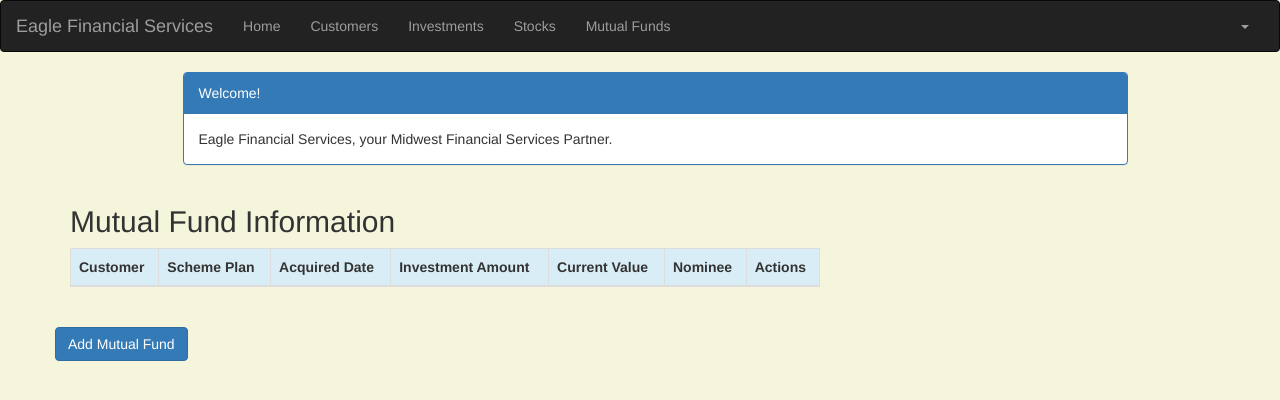
After one commit to Narahari-Sundaragopalan/efs_python, a Django app: page /mutualfund/ in a window 1280 px wide. The commit adds this page. Shown: the top 400 px of the page. Run offline with Django 3.2, Linux system fonts and the light colour scheme; a user stored in the database is signed in; tables that the repository leaves empty hold one stand-in row (values such as "Sample post"); lists and menus that the app fills with data are empty; some libraries are stand-ins or nearby versions.

Commit message:
Push on Git after mutual funds implementation

```diff
--- a/efsblog/portfolio/templates/portfolio/base.html
+++ b/efsblog/portfolio/templates/portfolio/base.html
@@ -72,6 +72,7 @@
                 <li><a href="{% url 'portfolio:customer_list' %}">Customers</a></li>
                 <li><a href="{% url 'portfolio:investment_list' %}">Investments</a></li>
                 <li><a href="{% url 'portfolio:stock_list' %}">Stocks</a></li>
+                <li><a href="{% url 'portfolio:mutualfund_list' %}">Mutual Funds</a></li>
             </ul>
             <ul class="nav navbar-nav navbar-right">
                 {% if user.is_authenticated %}
--- /dev/null
+++ b/efsblog/portfolio/templates/portfolio/mutualfund_list.html
@@ -0,0 +1,71 @@
+{% extends 'portfolio/base.html' %}
+{% block content %}
+    <!DOCTYPE html>
+    <html>
+    <head>
+        <meta charset="UTF-8">
+        <title>Eagle Financial</title>
+        <link rel="stylesheet" href="https://maxcdn.bootstrapcdn.com/bootstrap/3.3.4/css/bootstrap.min.css">
+
+    </head>
+    <body>
+    <style>
+        body {
+            background-color: beige;
+        }
+    </style>
+    <div class="container">
+        <div class="row">
+            <div class="col-md-10 col-md-offset-1">
+                <div class="panel panel-primary">
+                    <div class="panel-heading">Welcome!</div>
+                    <div class="panel-body">
+                        Eagle Financial Services, your Midwest Financial Services Partner.
+                    </div>
+                </div>
+            </div>
+        </div>
+    </div>
+    <div class="row">
+        <h2 style="padding-left: 15Px">Mutual Fund Information</h2>
+    </div>
+    <div>
+        <table class="table table-striped table-bordered table-hover">
+            <thead>
+            <tr class="bg-info">
+                <th>Customer</th>
+                <th>Scheme Plan</th>
+                <th>Acquired Date</th>
+                <th>Investment Amount</th>
+                <th>Current Value</th>
+                <th>Nominee</th>
+                <th colspan="3">Actions</th>
+            </tr>
+            </thead>
+            <tbody>
+            {% for mutualfund in mutualfunds %}
+                <tr>
+                    <td>{{ mutualfund.customer }}</td>
+                    <td>{{ mutualfund.scheme_plan }}</td>
+                    <td>{{ mutualfund.acquired_date }}</td>
+                    <td>{{ mutualfund.investment_amount }}</td>
+                    <td>{{ mutualfund.current_value }}</td>
+                    <td>{{ mutualfund.nominee }}</td>
+                    <td><a href="{% url 'portfolio:mutualfund_edit' pk=mutualfund.pk %}"
+                           class="btn btn-warning">Edit</a></td>
+                    <td><a href="{% url 'portfolio:mutualfund_delete' pk=mutualfund.pk %}"
+                           onclick="return confirm('Are you sure you want to delete?')"
+                           class="btn btn-danger">Delete</a>
+                    </td>
+                </tr>
+            {% endfor %}
+            </tbody>
+        </table>
+     <div class="row">
+            <a href="{% url 'portfolio:mutualfund_new' %}" class="row"><span
+                    class="btn btn-primary">Add Mutual Fund</span></a>
+        </div>
+    </div>
+    </body>
+    </html>
+{% endblock %}
--- a/efsblog/portfolio/urls.py
+++ b/efsblog/portfolio/urls.py
@@ -18,6 +18,10 @@ urlpatterns = [
     url(r'^investment/(?P<pk>\d+)/edit/$', views.investment_edit, name='investment_edit'),
     url(r'^investment/create/$', views.investment_new, name='investment_new'),
     url(r'^customers_json/', views.CustomerList.as_view()),
+    url(r'^mutualfund/$', views.mutualfund_list, name='mutualfund_list'),
+    url(r'^mutualfund/(?P<pk>\d+)/delete/$', views.mutualfund_delete, name='mutualfund_delete'),
+    url(r'^mutualfund/(?P<pk>\d+)/edit/$', views.mutualfund_edit, name='mutualfund_edit'),
+    url(r'^mutualfund/create/$', views.mutualfund_new, name='mutualfund_new'),
 ]
 
 urlpatterns = format_suffix_patterns(urlpatterns)
--- a/efsblog/portfolio/views.py
+++ b/efsblog/portfolio/views.py
@@ -156,14 +156,20 @@ def portfolio(request,pk):
    customers = Customer.objects.filter(created_date__lte=timezone.now())
    investments =Investment.objects.filter(customer=pk)
    stocks = Stock.objects.filter(customer=pk)
+   mutualfunds = MutualFund.objects.filter(customer=pk)
    sum_recent_value = Investment.objects.filter(customer=pk).aggregate(Sum('recent_value'))
    sum_acquired_value = Investment.objects.filter(customer=pk).aggregate(Sum('acquired_value'))
+   sum_mf_investment_value = MutualFund.objects.filter(customer=pk).aggregate(Sum('investment_amount'))
+   sum_mf_current_value = MutualFund.objects.filter(customer=pk).aggregate(Sum('current_value'))
 
 
    return render(request, 'portfolio/portfolio.html', {'customers': customers, 'investments': investments,
                                                       'stocks': stocks,
+                                                       'mutualfunds' : mutualfunds,
                                                        'sum_recent_value' : sum_recent_value,
-                                                      'sum_acquired_value': sum_acquired_value,})
+                                                      'sum_acquired_value': sum_acquired_value,
+                                                       'sum_mf_investment_value' : sum_mf_investment_value,
+                                                       'sum_mf_current_value' : sum_mf_current_value})
 
 
 class CustomerList(APIView):
@@ -172,3 +178,52 @@ class CustomerList(APIView):
         customers_json = Customer.objects.all()
         serializer = CustomerSerializer(customers_json, many=True)
         return Response(serializer.data)
+
+
+@login_required
+def mutualfund_list(request):
+    mutualfunds = MutualFund.objects.filter(acquired_date__lte=timezone.now())
+    return render(request, 'portfolio/mutualfund_list.html', {'mutualfunds': mutualfunds})
+
+
+@login_required
+def mutualfund_new(request):
+   if request.method == "POST":
+       form = MutualFundForm(request.POST)
+       if form.is_valid():
+           mutualfund = form.save(commit=True)
+           mutualfund.created_date = timezone.now()
+           mutualfund.save()
+           mutualfunds = MutualFund.objects.all()
+           return render(request, 'portfolio/mutualfund_list.html',
+                         {'mutualfunds': mutualfunds})
+   else:
+       form = MutualFundForm()
+       # print("Else")
+   return render(request, 'portfolio/mutualfund_new.html', {'form': form})
+
+
+@login_required
+def mutualfund_edit(request, pk):
+    mutualfund = get_object_or_404(MutualFund, pk=pk)
+    if request.method == "POST":
+       form = MutualFundForm(request.POST, instance=mutualfund)
+       if form.is_valid():
+           mutualfund = form.save()
+           # stock.customer = stock.id
+           mutualfund.updated_date = timezone.now()
+           mutualfund.save()
+           mutualfunds = MutualFund.objects.all()
+           return render(request, 'portfolio/mutualfund_list.html', {'mutualfunds': mutualfunds})
+    else:
+       # print("else")
+       form = MutualFundForm(instance=mutualfund)
+    return render(request, 'portfolio/mutualfund_edit.html', {'form': form})
+
+
+@login_required
+def mutualfund_delete(request, pk):
+    mutualfund = get_object_or_404(MutualFund, pk=pk)
+    mutualfund.delete()
+    mutualfunds = MutualFund.objects.all()
+    return render(request, 'portfolio/mutualfund_list.html', {'mutualfunds': mutualfunds})
```
Also changed, not shown: efsblog/portfolio/admin.py (+8 -1 lines), efsblog/portfolio/forms.py (+7 -1 lines), efsblog/portfolio/models.py (+16 -0 lines), efsblog/portfolio/templates/portfolio/home.html (+15 -0 lines), efsblog/portfolio/templates/portfolio/mutualfund_delete.html (added, +13 -0 lines), efsblog/portfolio/templates/portfolio/mutualfund_edit.html (added, +9 -0 lines), efsblog/portfolio/templates/portfolio/mutualfund_new.html (added, +9 -0 lines), efsblog/portfolio/templates/portfolio/portfolio.html (+54 -0 lines), efsblog/portfolio/migrations/0002_mutualfund.py (added).
